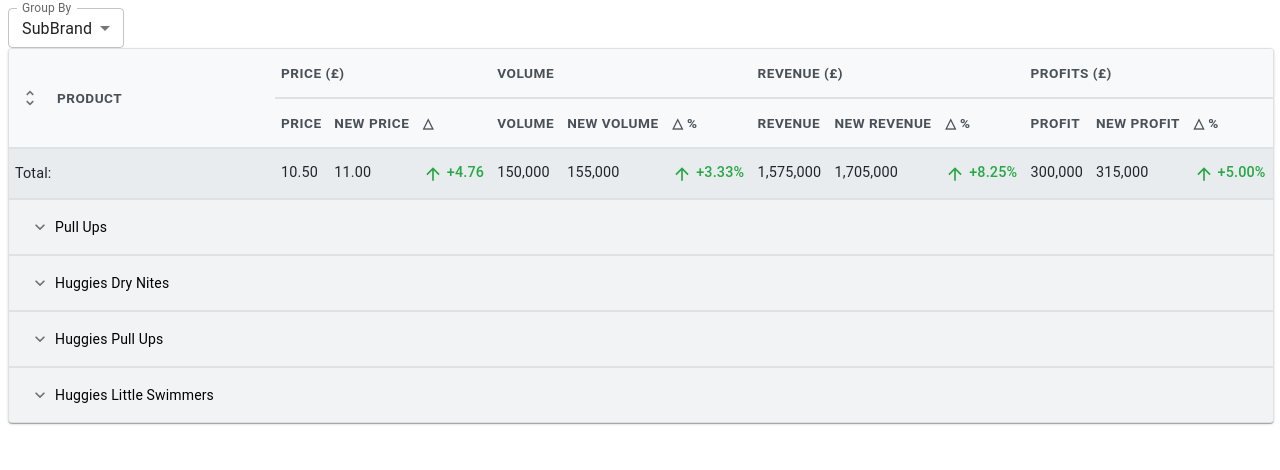
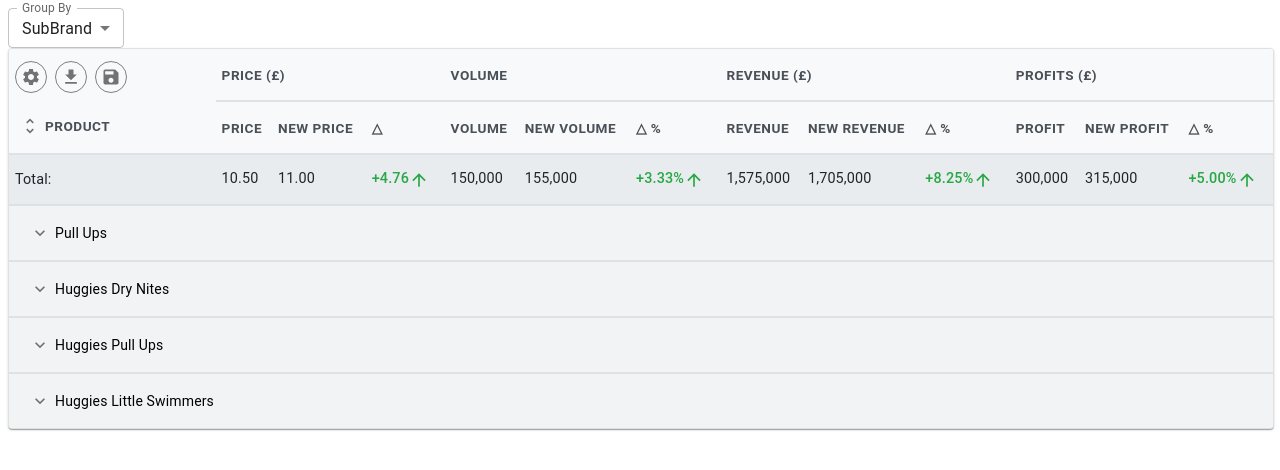
Before and after one commit to shanawarAnsari/Scenario-planner, a React (Create React App) app in the folder scenario-planner/: page / in a window 1280 px wide. Shown: the top 470 px of the page. Built offline with nearby package versions, Linux system fonts and the light colour scheme.

Commit message:
aggregated-row

```diff
--- a/scenario-planner/src/scenario-planner/Planner/ResultsTableView.css
+++ b/scenario-planner/src/scenario-planner/Planner/ResultsTableView.css
@@ -88,12 +88,32 @@
 /* Table Header Styles */
 .table-header-product-cell {
   display: flex;
+  flex-direction: column;
+  height: 100%;
+  justify-content: space-between;
+  min-width: 180px;
+}
+
+.table-header-icons {
+  display: flex;
+  gap: 8px;
+  justify-content: start;
+}
+
+.table-header-bottom-row {
+  display: flex;
   align-items: center;
-  min-width: 250px;
+  margin-top: 18px;
 }
 
 .table-header-product-text {
-  margin-left: 12px;
+  font-weight: 600;
+}
+
+.settings-button,
+.download-button,
+.save-button {
+  padding: 2px;
 }
 
 /* Total row styles */
--- a/scenario-planner/src/scenario-planner/Planner/ResultsTableView.tsx
+++ b/scenario-planner/src/scenario-planner/Planner/ResultsTableView.tsx
@@ -23,6 +23,9 @@
   StorefrontOutlined,
   LocalOfferOutlined,
   ExtensionOutlined,
+  Settings,
+  GetApp,
+  Save,
 } from "@mui/icons-material";
 import {
   useResultsTableData,
@@ -164,6 +167,9 @@
 
   return (
     <Box className="delta-value-box">
+      <span className={colorClass}>
+        {parseFloat(formattedValue) == 0 ? "⠀" + formattedValue : formattedValue}
+      </span>
       {value > 0 ? (
         <ArrowUpward fontSize="small" className={`delta-arrow-icon ${colorClass}`} />
       ) : value < 0 ? (
@@ -172,7 +178,6 @@
           className={`delta-arrow-icon ${colorClass}`}
         />
       ) : null}
-      <span className={colorClass}>{formattedValue}</span>
     </Box>
   );
 };
@@ -342,6 +347,36 @@
     <TableRow>
       <TableCell className="no-wrap" rowSpan={3}>
         <Box className="table-header-product-cell">
+          <Box className="table-header-icons">
+            <Tooltip title="Settings">
+              <IconButton
+                size="small"
+                sx={{ border: "1px solid gray" }}
+                className="settings-button"
+              >
+                <Settings fontSize="small" />
+              </IconButton>
+            </Tooltip>
+            <Tooltip title="Download Excel">
+              <IconButton
+                size="small"
+                sx={{ border: "1px solid gray" }}
+                className="download-button"
+              >
+                <GetApp fontSize="small" />
+              </IconButton>
+            </Tooltip>
+            <Tooltip title="Save">
+              <IconButton
+                sx={{ border: "1px solid gray" }}
+                size="small"
+                className="save-button"
+              >
+                <Save fontSize="small" />
+              </IconButton>
+            </Tooltip>
+          </Box>
+          <Box className="table-header-bottom-row">
             <Tooltip title={allExpanded ? "Collapse All" : "Expand All"}>
               <IconButton
                 size="small"
@@ -352,6 +387,7 @@
               </IconButton>
             </Tooltip>
             <span className="table-header-product-text">Product</span>
+          </Box>
         </Box>
       </TableCell>
       <TableCell className="no-wrap" colSpan={3}>
```
Lines whose indentation alone changed are shown as unchanged.
